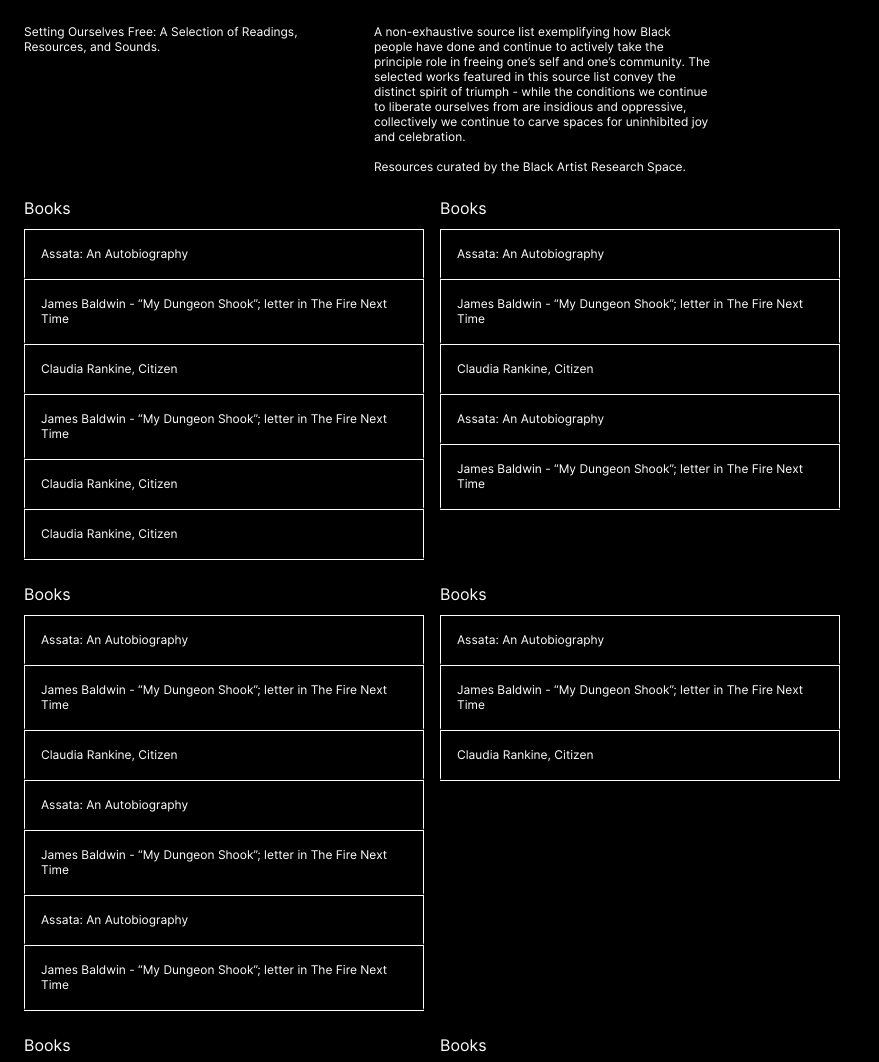
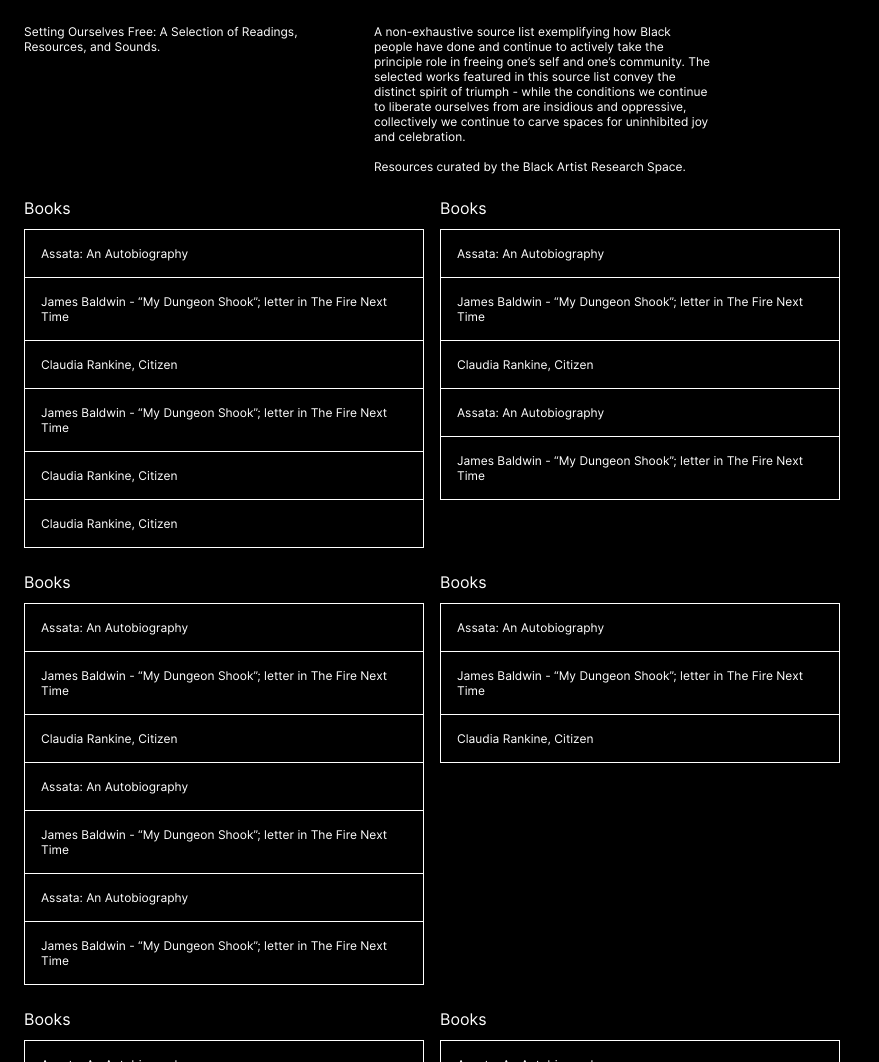
Before and after one commit to achen05/BARS-Testing, a plain HTML site: page index.html in a window 1280 px wide. Shown: the top 1062 px of the page, without its empty margins (0-879 px from the left). Drawn offline with Linux system fonts and the light colour scheme.

Commit message:
Add files via upload

```diff
--- a/style.css
+++ b/style.css
@@ -66,6 +66,7 @@ body {
   border-top: 1px solid white;
   border-left: 1px solid white;
   border-right: 1px solid white;
+  border-bottom: 0px solid white;
   margin-top: -1px;
 }
 
@@ -82,6 +83,7 @@ body {
   border-bottom: 1px solid white;
   border-left: 1px solid white;
   border-right: 1px solid white;
+
   padding-left: 16px;
   padding-right: 16px;
   background-color: #00ff00;
```
